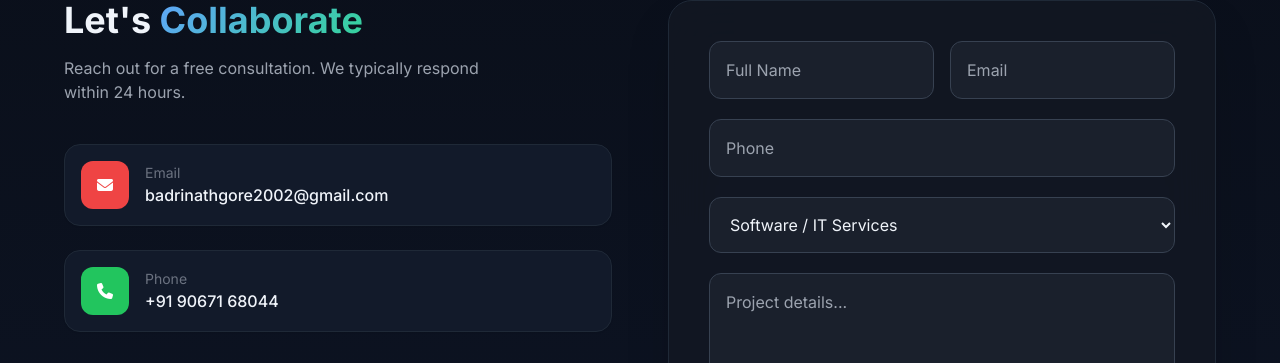
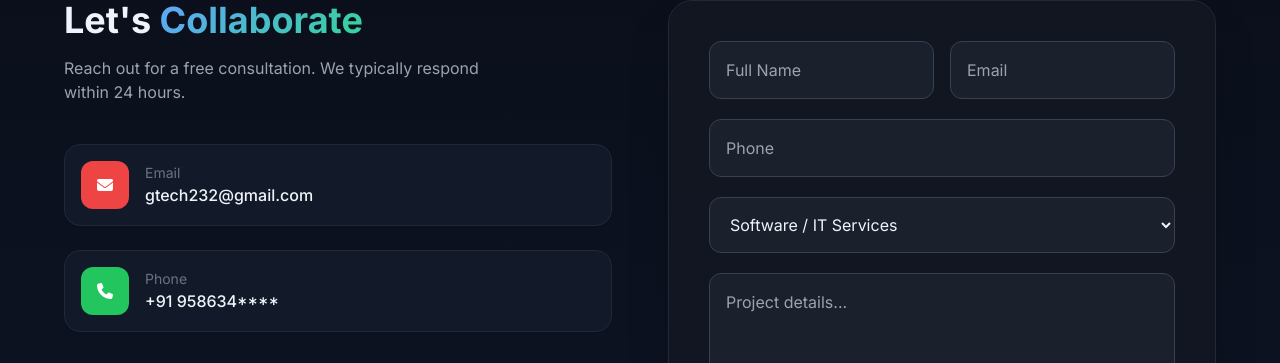
Before and after one commit to BADRINATHGORE/G-TechDigitalOS, a plain HTML site: page index.html in a window 1280 px wide. Shown: the part 3184-3547 px from the top of the page. Drawn offline with nearby package versions, Linux system fonts and the light colour scheme.

Commit message:
Update index.html

```diff
--- a/index.html
+++ b/index.html
@@ -889,7 +889,7 @@ max-w-2xl leading-8 animate-[fadeInUp_1.4s_ease-out]">
                     <div class="mt-10 space-y-6">
 
                         <!-- Email -->
-                        <a href="mailto:badrinathgore2002@gmail.com" class="flex items-center gap-4 p-4 rounded-2xl bg-white dark:bg-[#121a2a]
+                        <a href="mailto:gtech232@gmail.com" class="flex items-center gap-4 p-4 rounded-2xl bg-white dark:bg-[#121a2a]
                    shadow-sm hover:shadow-md hover:translate-x-1 transition
                    border border-gray-100 dark:border-gray-800">
 
@@ -899,12 +899,12 @@ max-w-2xl leading-8 animate-[fadeInUp_1.4s_ease-out]">
 
                             <div>
                                 <p class="text-sm text-gray-500">Email</p>
-                                <p class="font-medium">badrinathgore2002@gmail.com</p>
+                                <p class="font-medium">gtech232@gmail.com</p>
                             </div>
                         </a>
 
                         <!-- Phone -->
-                        <a href="tel:+919067168044" class="flex items-center gap-4 p-4 rounded-2xl bg-white dark:bg-[#121a2a]
+                        <a href="tel:+91 958634****" class="flex items-center gap-4 p-4 rounded-2xl bg-white dark:bg-[#121a2a]
                    shadow-sm hover:shadow-md hover:translate-x-1 transition
                    border border-gray-100 dark:border-gray-800">
 
@@ -914,7 +914,7 @@ max-w-2xl leading-8 animate-[fadeInUp_1.4s_ease-out]">
 
                             <div>
                                 <p class="text-sm text-gray-500">Phone</p>
-                                <p class="font-medium">+91 90671 68044</p>
+                                <p class="font-medium">+91 958634****</p>
                             </div>
                         </a>
 
```
